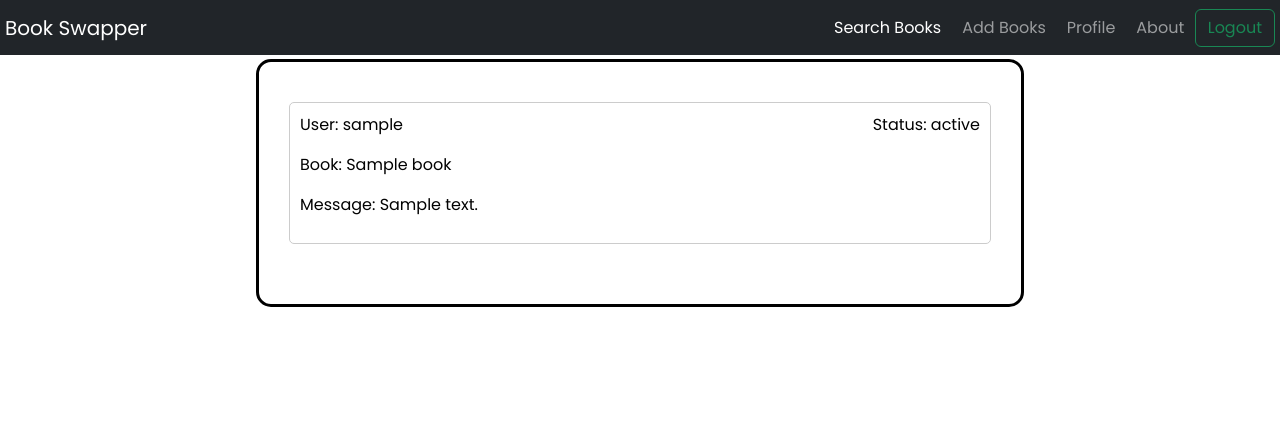
After one commit to Shadow-of-Clocktower/Book-Exchanging-System, a Flask app: page /requests in a window 1280 px wide. The commit adds this page. Shown: the top 430 px of the page. Run offline with Flask 3, Linux system fonts and the light colour scheme; a user stored in the database is signed in; tables that the repository leaves empty hold one stand-in row (values such as "Sample post").

Commit message:
update requests

```diff
--- /dev/null
+++ b/website/templates/requests.html
@@ -0,0 +1,121 @@
+<!DOCTYPE html>
+<html lang="en">
+
+<head>
+    <meta charset="UTF-8">
+    <meta name="viewport" content="width=device-width, initial-scale=1.0">
+    <link href="https://cdn.jsdelivr.net/npm/bootstrap@5.3.2/dist/css/bootstrap.min.css" rel="stylesheet"
+        integrity="sha384-T3c6CoIi6uLrA9TneNEoa7RxnatzjcDSCmG1MXxSR1GAsXEV/Dwwykc2MPK8M2HN" crossorigin="anonymous">
+    <script src="https://cdn.jsdelivr.net/npm/bootstrap@5.3.2/dist/js/bootstrap.bundle.min.js"
+        integrity="sha384-C6RzsynM9kWDrMNeT87bh95OGNyZPhcTNXj1NW7RuBCsyN/o0jlpcV8Qyq46cDfL"
+        crossorigin="anonymous"></script>
+    <title>Book Swapper - My Requests</title>
+    <style>
+        @import url('https://fonts.googleapis.com/css?family=Poppins:400,500,600,700&display=swap');
+
+        body {
+            width: 100%;
+            height: 100%;
+            font-family: 'Poppins';
+            background: linear-gradient(135deg, #ffffff, #ffffff);
+        }
+
+        .navbar {
+            padding: 5px;
+            position: sticky;
+            top: 0;
+            z-index: 100;
+        }
+
+        .nav-item {
+            padding: 2.5px;
+        }
+
+        .content-box {
+            width: 60%;
+            height: 20%;
+            background: #ffffff;
+            color: #020202;
+            margin-top: 10%;
+            margin-left: 50%;
+            transform: translate(-50%, -50%);
+            box-sizing: border-box;
+            padding: 40px 30px;
+            border: 3px solid black;
+            border-radius: 15px;
+        }
+
+        .content-box input,
+        .content-box textarea {
+            width: inherit;
+            margin-bottom: 20px;
+        }
+
+        .request-box {
+            display: flex;
+            justify-content: space-between;
+            margin-bottom: 20px;
+            border: 1px solid #ccc;
+            padding: 10px;
+            border-radius: 5px;
+        }
+
+        .button-group {
+            display: flex;
+            gap: 10px;
+        }
+    </style>
+</head>
+
+<body>
+    <nav class="navbar navbar-expand-lg navbar-dark bg-dark">
+        <a class="navbar-brand">Book Swapper</a>
+        <div class="collapse navbar-collapse justify-content-end" id="navbarSupportedContent">
+            <ul class="navbar-nav mr-auto">
+                <li class="nav-item active">
+                    <a class="nav-link active" href="/">Search Books</a>
+                </li>
+                <li class="nav-item">
+                    <a class="nav-link" href="/add">Add Books</a>
+                </li>
+                <li class="nav-item">
+                    <a class="nav-link" href="/profile">Profile</a>
+                </li>
+                <li class="nav-item">
+                    <a class="nav-link" href="/about">About</a>
+                </li>
+
+            </ul>
+            <a class="btn btn-outline-success my-2 my-sm-0" href="/logout">Logout</a>
+        </div>
+    </nav>
+    <div class="content-box">
+        {% if user_names %}
+            {% for i in range(user_names|length - 1, -1, -1) %}
+                <div class="request-box">
+                    <div>
+                        <p>User: {{ user_names[i] }}</p>
+                        <p>Book: {{ book_names[i] }}</p>
+                        <p>Message: {{ messages[i] }}</p>
+                    </div>
+                    <div class="button-group">
+                        {% if status[i] == 'Pending' %}
+                            <form method="post" action="/approve_request/{{ i }}">
+                                <button type="submit" class="btn btn-success">Approve</button>
+                            </form>
+                            <form method="post" action="/reject_request/{{ i }}">
+                                <button type="submit" class="btn btn-danger">Reject</button>
+                            </form>
+                        {% else %}
+                            <p>Status: {{ status[i] }}</p>
+                        {% endif %}
+                    </div>
+                </div>
+            {% endfor %}
+        {% else %}
+            <p>No requests found.</p>
+        {% endif %}
+    </div>
+</body>
+
+</html>
--- a/website/templates/search.html
+++ b/website/templates/search.html
@@ -112,6 +112,9 @@
           <a class="nav-link" href="/add">Add Books</a>
         </li>
         <li class="nav-item">
+          <a class="nav-link" href="/requests">Requests</a>
+        </li>
+        <li class="nav-item">
           <a class="nav-link" href="/profile">Profile</a>
         </li>
         <li class="nav-item">
--- a/website/views.py
+++ b/website/views.py
@@ -15,7 +15,9 @@ def search():
     users = User.query
     book = request.args.get('bookname')
     if book:
-        books=Book.query.filter(Book.bookname.like('%'+book+'%')).all()
+        # get books like bookname that are not owned by current user
+        books = Book.query.filter(Book.bookname.like(f'%{book}%'), Book.user_id != current_user.id)
+
         return render_template("search.html",books=books,users=users)
 
     return render_template("search.html")
@@ -26,7 +28,6 @@ def search():
 @views.route('/add',methods=['GET','POST'])
 @login_required
 def add():
-    print(current_user)
     if request.method=="POST":
         bookname=request.form.get('bookname')
         authorname=request.form.get('authorname')
@@ -74,3 +75,21 @@ def requestBook(p1, p2):
 
         return redirect(url_for('views.search'))
     return render_template("request.html")
+
+
+@views.route('/requests',methods=['GET'])
+@login_required
+def requests():
+    transactions = Transaction.query.filter_by(to_id=current_user.id)
+    # return book info and requested person info via jinjua
+    book_names=[]
+    user_names=[]
+    messages=[]
+    status=[]
+    for transaction in transactions:
+        book_names.append(Book.query.filter_by(id=transaction.book_id).first().bookname)
+        user_names.append(User.query.filter_by(id=transaction.from_id).first().username)
+        messages.append(transaction.message)
+        status.append(transaction.status)
+
+    return render_template("requests.html", transactions=transactions, book_names=book_names, user_names=user_names, messages=messages, status=status)
```
